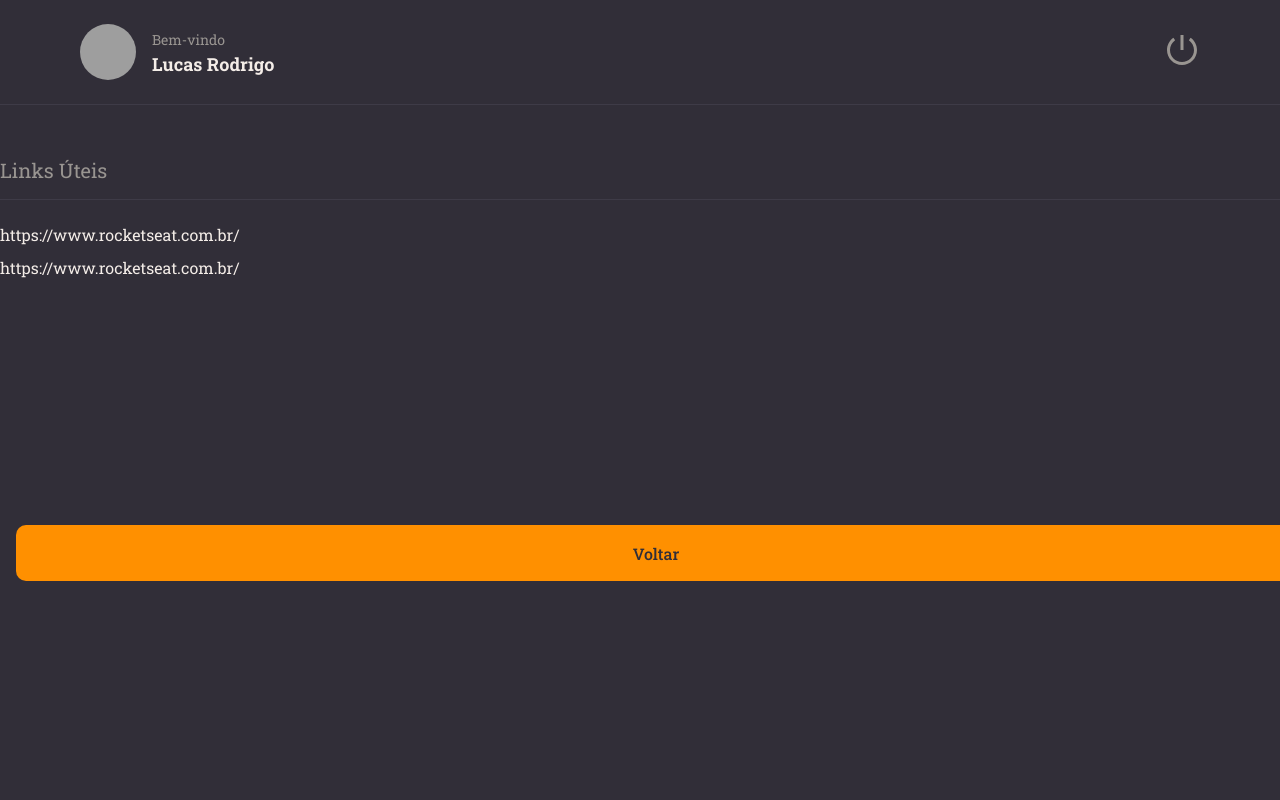
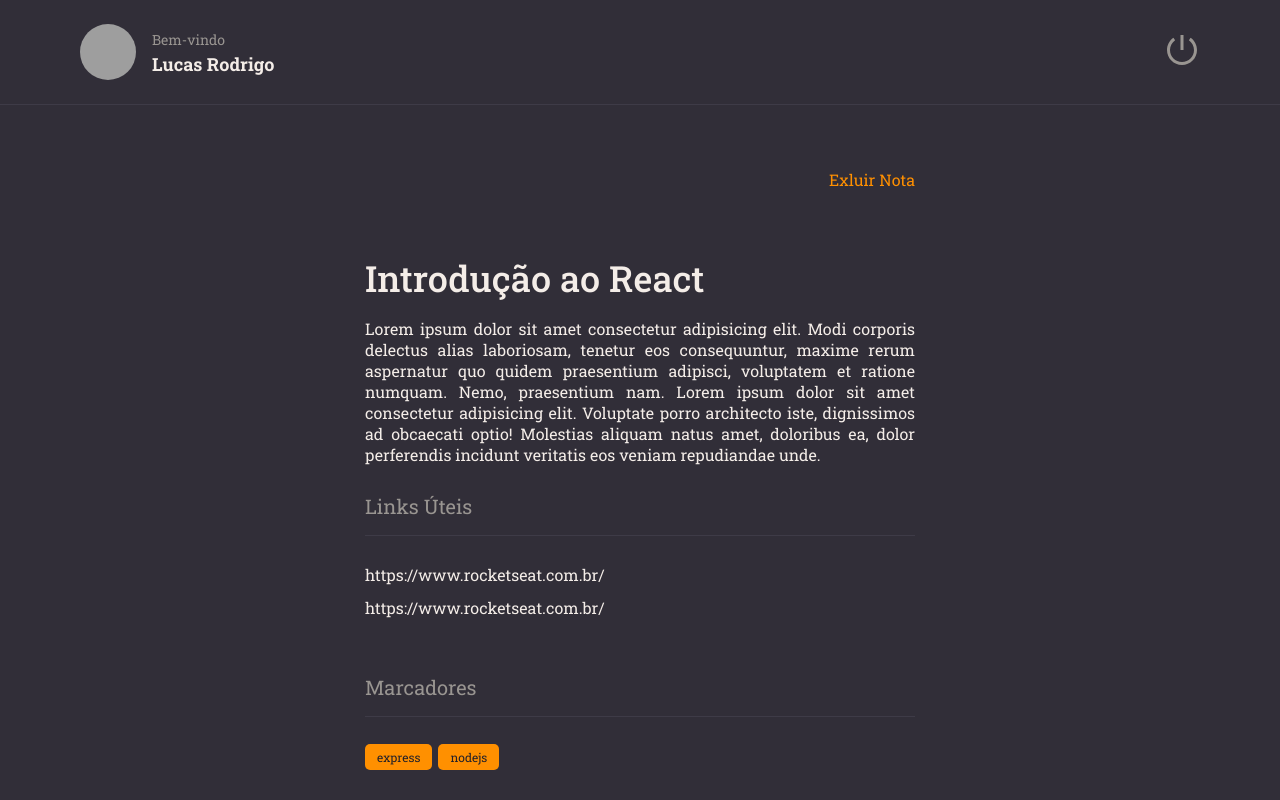
Before and after one commit to lucasrpinto/rocketnotes, a React (Vite) app: page / in a window 1280 px wide. Built offline with nearby package versions, Linux system fonts and the light colour scheme; grey boxes are pictures that could not be loaded.

Commit message:
V. 24.05.24 (Finalizado Details)

```diff
--- /dev/null
+++ b/src/components/ButtonText/index.jsx
@@ -0,0 +1,12 @@
+import { Container } from './styles';
+
+export function ButtonText ({ title, ...rest }) {
+    return (
+        <Container
+            type="button"
+            {...rest}
+        >
+            {title}
+        </Container>
+    );
+}
--- /dev/null
+++ b/src/components/ButtonText/styles.js
@@ -0,0 +1,9 @@
+import styled from "styled-components";
+
+export const  Container = styled.button`
+    background: none;
+    color: ${({ theme }) => theme.COLORS.ORANGE};
+
+    border: none;
+    font-size: 16px;
+`;
--- a/src/components/Section/styles.js
+++ b/src/components/Section/styles.js
@@ -1,7 +1,7 @@
 import styled from "styled-components";
 
 export const Container = styled.section`
-    margin: 52px 0 28px;
+    margin: 28px 0;
 
     > h2 {
         border-bottom-width: 1px;
@@ -9,7 +9,7 @@ export const Container = styled.section`
         border-bottom-color: ${({ theme }) => theme.COLORS.BACKGROUND_700};
 
         padding-bottom: 16px;
-        margin-bottom: 24px;
+        margin-bottom: 28px;
 
         color: ${({ theme }) => theme.COLORS.GRAY_100};
         font-size: 20px;
--- /dev/null
+++ b/src/components/Tag/index.jsx
@@ -0,0 +1,9 @@
+import { Container } from './styles'
+
+export function Tag ({ title }) {
+    return (
+        <Container>
+            {title}
+        </Container>
+    );
+}
--- /dev/null
+++ b/src/components/Tag/styles.js
@@ -0,0 +1,10 @@
+import styled from "styled-components";
+
+export const Container = styled.span`
+    font-size: 12px;
+    padding: 5px 12px;
+    border-radius: 5px;
+    margin-right: 6px;
+    color: ${({ theme }) => theme.COLORS.BACKGROUND_900};
+    background-color: ${({ theme }) => theme.COLORS.ORANGE};
+`;
--- a/src/pages/Details/index.jsx
+++ b/src/pages/Details/index.jsx
@@ -1,8 +1,12 @@
-import { Container, Links } from './styles'
+import { Container, Links, Content } from './styles'
 
+import { Tag } from '../../components/Tag';
+import { Button } from '../../components/Button';
 import { Header } from '../../components/Header'
-import { Button } from '../../components/Button';
 import { Section } from '../../components/Section';
+import { ButtonText } from '../../components/ButtonText';
+
+
 
 
 export function Details() {
@@ -11,6 +15,18 @@ export function Details() {
     <Container>
       <Header />
 
+      <main>
+        <Content>
+
+            <ButtonText title="Exluir Nota" />
+
+            <h1>
+              Introdução ao React
+            </h1>
+            <p>
+              Lorem ipsum dolor sit amet consectetur adipisicing elit. Modi corporis delectus alias laboriosam, tenetur eos consequuntur, maxime rerum aspernatur quo quidem praesentium adipisci, voluptatem et ratione numquam. Nemo, praesentium nam. Lorem ipsum dolor sit amet consectetur adipisicing elit. Voluptate porro architecto iste, dignissimos ad obcaecati optio! Molestias aliquam natus amet, doloribus ea, dolor perferendis incidunt veritatis eos veniam repudiandae unde.
+            </p>
+
             <Section title="Links Úteis">
               <Links>
                 <li><a href="#">https://www.rocketseat.com.br/</a></li>
@@ -18,7 +34,15 @@ export function Details() {
               </Links>
             </Section>
 
+            <Section title="Marcadores">
+              <Tag title="express" />
+              <Tag title="nodejs" />
+
+            </Section>
+
             <Button title="Voltar"/>
+        </Content>
+      </main>
     </Container>
   )
 }
--- a/src/pages/Details/styles.js
+++ b/src/pages/Details/styles.js
@@ -8,7 +8,13 @@ export const Container = styled.div`
     grid-template-rows: 105px auto;
     grid-template-areas:
     "header"
-    "content"
+    "content";
+
+    > main {
+        grid-area: content;
+        overflow-y: scroll;
+        padding: 64px 0;
+    }
 `;
 
 export const Links = styled.ul`
@@ -23,3 +29,27 @@ export const Links = styled.ul`
         }
     }
 `;
+
+export const Content = styled.div`
+    max-width: 550px;
+    margin: 0 auto;
+
+    display: flex;
+    flex-direction: column;
+
+    > button:first-child {
+        align-self: end;
+    }
+
+    > h1 {
+        font-size: 36px;
+        font-weight: 500;
+        padding-top: 64px;
+    }
+
+    > p {
+        font-size: 16px;
+        margin-top: 16px;
+        text-align: justify;
+    }
+`;
```
Lines whose indentation alone changed are shown as unchanged.
